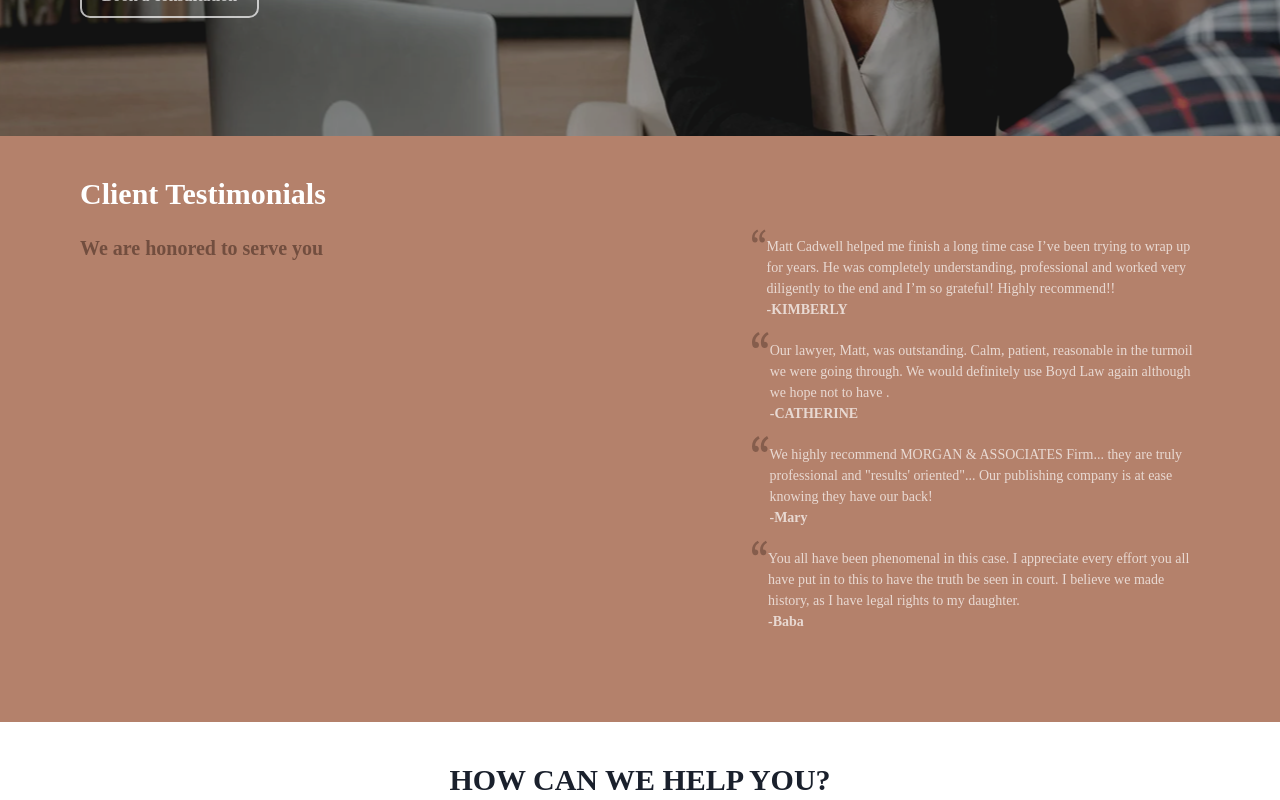
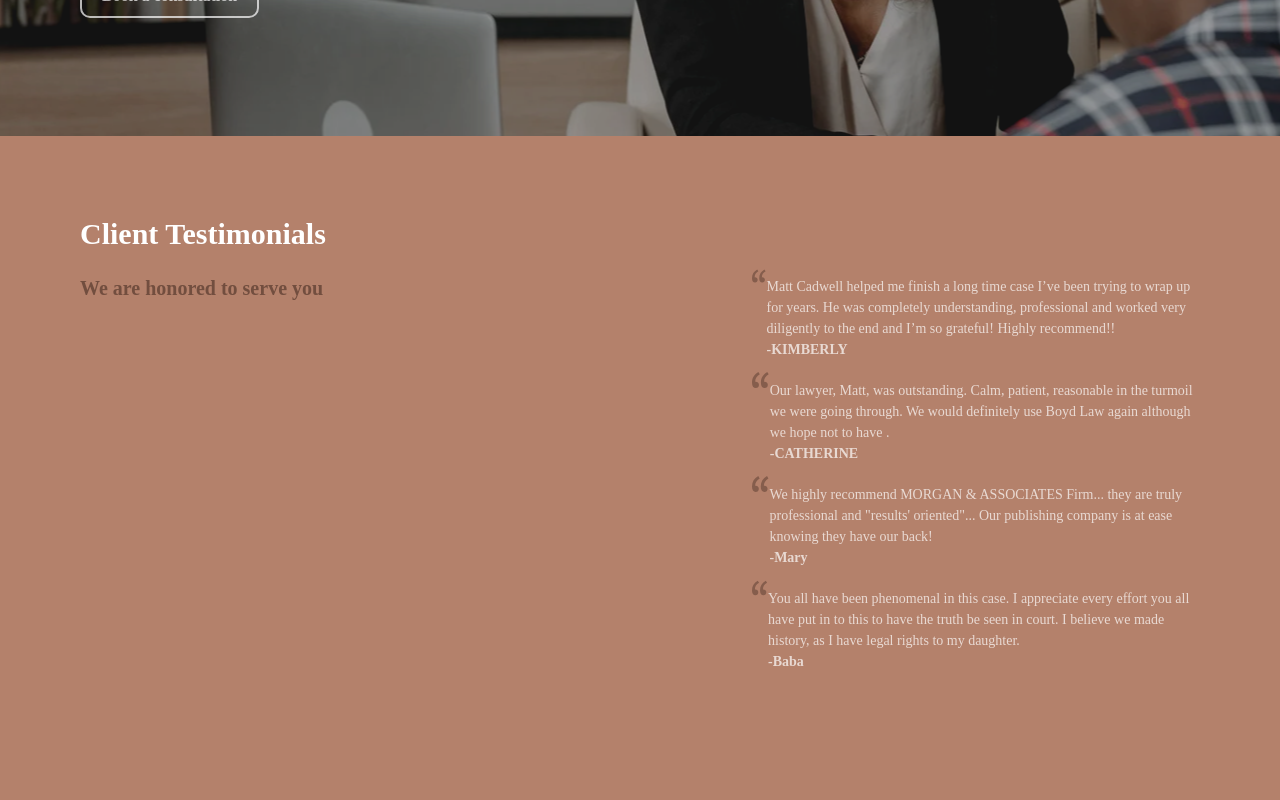
Before and after one commit to qwaszx3215/cleaning, a React (Create React App) app: page / in a window 1280 px wide. Shown: the part 2840-3640 px from the top of the page. Built offline with nearby package versions, Linux system fonts and the light colour scheme; a web font is replaced by a local one.

Commit message:
Update App.js

```diff
--- a/src/App.js
+++ b/src/App.js
@@ -424,7 +424,7 @@ export const Testimonials = () => {
   return (
     <>
       <Box
-        p="80px"
+        p={["10px", "10px", "80px", "80px"]}
         pt="40px"
         bg="#b4816b"
         color="white"
```
